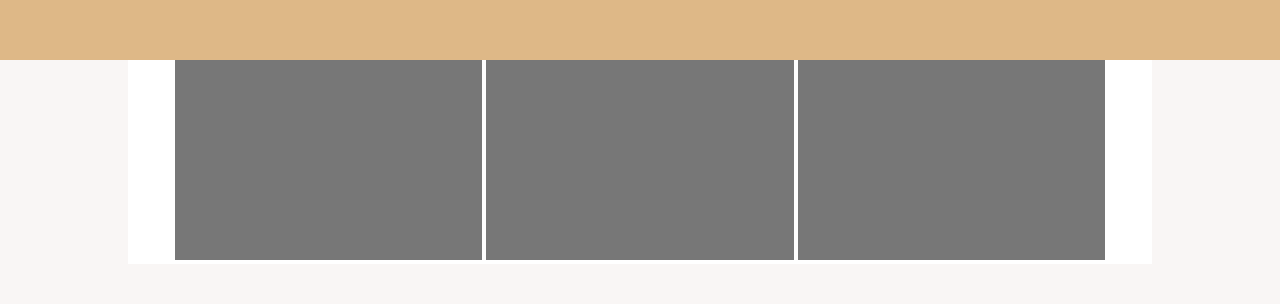
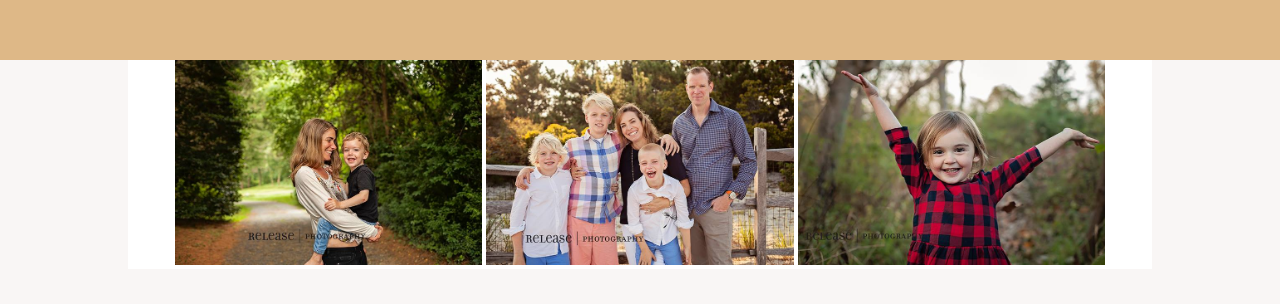
Before and after one commit to israman30/ReleaseSite, a plain HTML site: page index.html in a window 1280 px wide. Shown: the part 150-454 px from the top of the page. Drawn offline with Linux system fonts and the light colour scheme.

Commit message:
Adding grid photo
Adding a grid photo for gallery html file

```diff
--- a/index.html
+++ b/index.html
@@ -21,9 +21,9 @@
     </div>
 
     <div class="container-gallery">
-        <div class="a"></div>
-        <div class="b"></div>
-        <div class="c"></div>
+        <div class="a"><img src="img/a1.jpg" alt=""></div>
+        <div class="b"><img src="img/a2.jpg" alt=""></div>
+        <div class="c"><img src="img/a3.jpg" alt=""></div>
     </div>
 
 
--- a/style.css
+++ b/style.css
@@ -56,3 +56,7 @@ nav li {
     /* float: left; */
     display: inline-block;
 }
+
+.container-gallery img {
+    width: 100%;
+}
```
Also changed, not shown: img/a1.jpg (added), img/a10.jpg (added), img/a2.jpg (added), img/a3.jpg (added), img/a4.jpg (added), img/a5.jpg (added), img/a6.jpg (added), img/a7.jpg (added), img/a8.jpg (added), img/a9.jpg (added).
